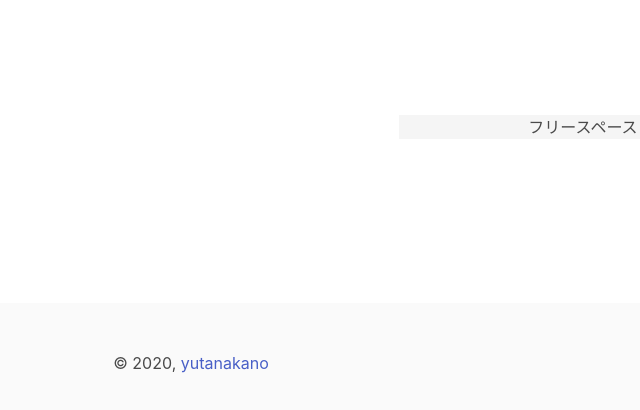
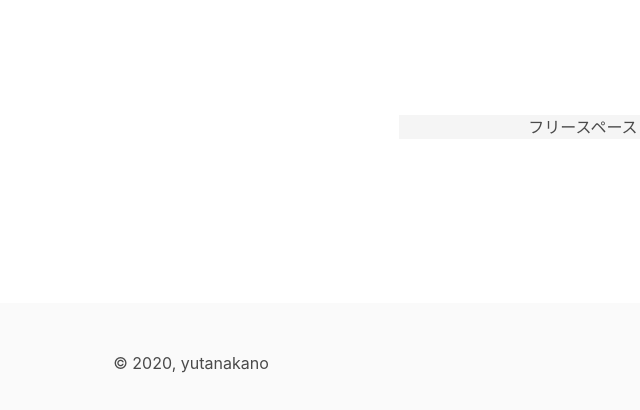
Before and after one commit to yutanakano/portfolio, a Gatsby site: page /page-2 in a window 1280 px wide. Shown: the full height of the page, 449-1089 px from the left. Built offline with nearby package versions, Linux system fonts and the light colour scheme; Gatsby itself is replaced by a stand-in of ours.

Commit message:
Accessibility: 余計なリンクを削除

```diff
--- a/src/components/footer.js
+++ b/src/components/footer.js
@@ -8,7 +8,7 @@
           <p>
             © {new Date().getFullYear()},
             {` `}
-            <a href="https://yutanakano.com">yutanakano</a>
+            yutanakano
           </p>
         </div>
       </div>
```
